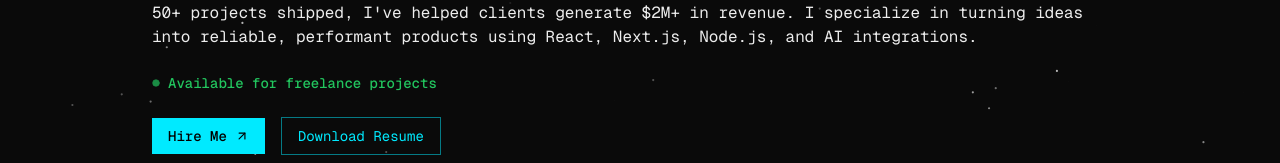
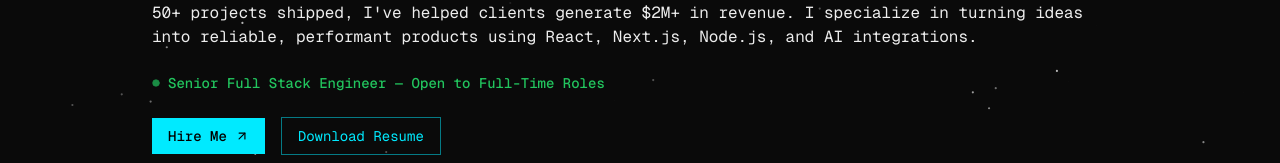
Before and after one commit to Thisisaarush/aaruush.dev, a Next.js app: page / in a window 1280 px wide. Shown: the part 239-402 px from the top of the page. Built offline with nearby package versions, Linux system fonts and the light colour scheme; no server answers.

Commit message:
feat: Update availability status to reflect current job search

```diff
--- a/src/app/page.tsx
+++ b/src/app/page.tsx
@@ -69,7 +69,7 @@ export default function Home() {
               className="fill-green-500 text-green-500 animate-pulse"
             />
             <span className="text-green-500 font-medium">
-              Available for freelance projects
+              Senior Full Stack Engineer — Open to Full-Time Roles
             </span>
           </div>
 
```
